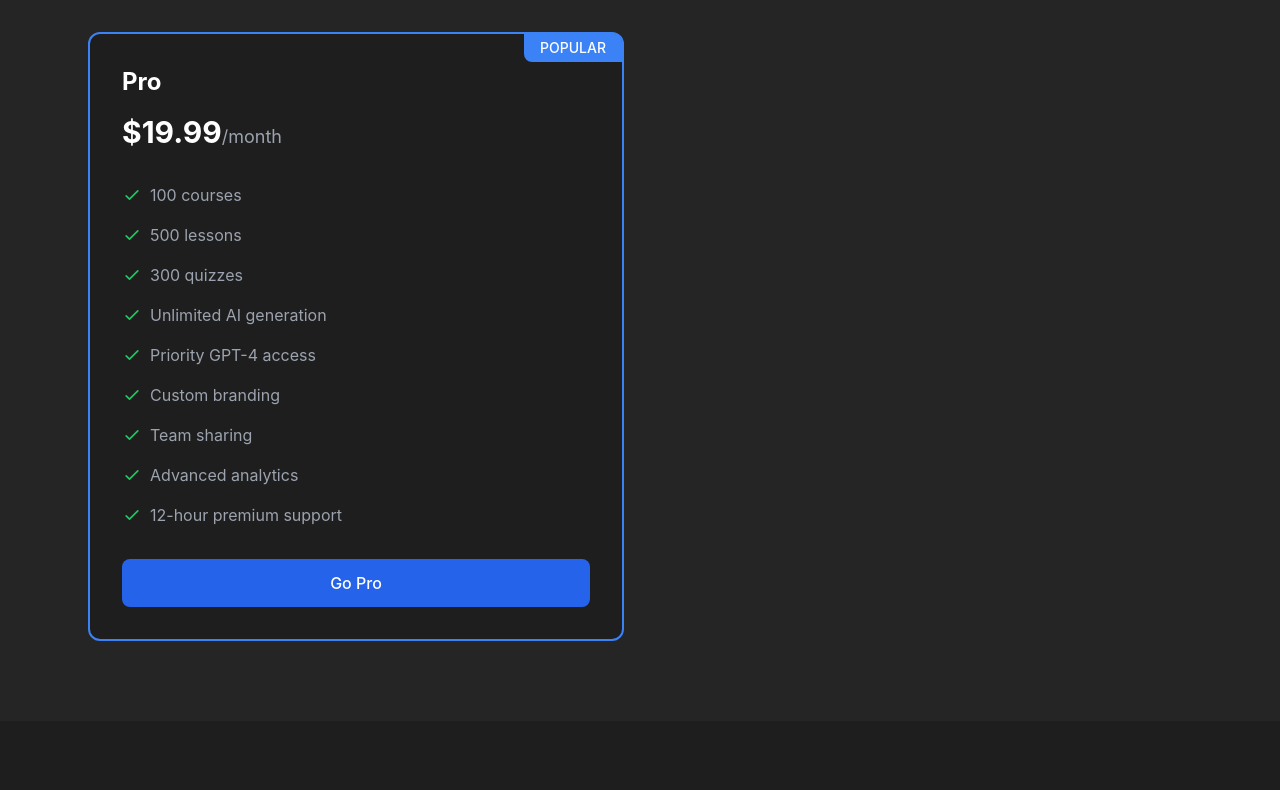
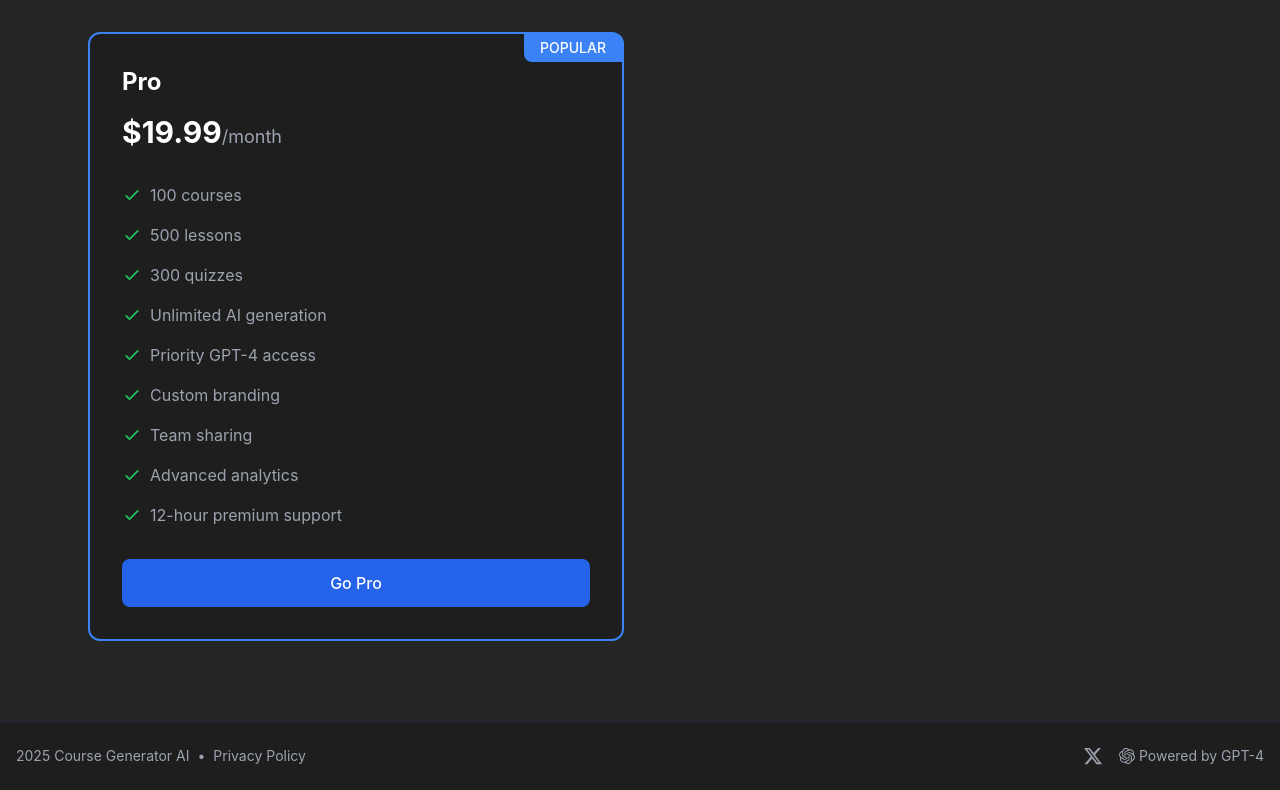
Before and after one commit to SHauny1122/course-generator-ai, a React (Vite) app: page / in a window 1280 px wide. Shown: the part 1747-2537 px from the top of the page. Before the commit the page ends 2468 px from the top, so only its background shows below. Built offline with nearby package versions, Linux system fonts and the light colour scheme; no server answers; what @react-pdf/renderer would draw is missing.

Commit message:
feat: Add footer with X link and privacy policy page

```diff
--- a/package.json
+++ b/package.json
@@ -26,6 +26,7 @@
     "openai": "^4.84.1",
     "react": "^19.0.0",
     "react-dom": "^19.0.0",
+    "react-icons": "^5.5.0",
     "react-markdown": "^9.0.3",
     "react-router-dom": "^7.1.5"
   },
--- a/src/App.tsx
+++ b/src/App.tsx
@@ -3,6 +3,8 @@
 import LandingPage from './components/LandingPage';
 import Dashboard from './components/Dashboard';
 import LearnMore from './components/LearnMore';
+import PrivacyPolicy from './components/PrivacyPolicy';
+import Footer from './components/Footer';
 import { supabase } from './lib/supabaseClient';
 import { Session } from '@supabase/supabase-js';
 import { SubscriptionProvider } from './contexts/SubscriptionContext';
@@ -38,26 +40,38 @@
   }
 
   return (
-    <>
+    <Router>
       <SubscriptionProvider>
-        <Router>
-          <div className="min-h-screen bg-[#1E1E1E]">
+        <div className="min-h-screen flex flex-col bg-[#1E1E1E]">
           <RoutesComponent>
             <Route
               path="/"
-                element={!session ? <LandingPage /> : <Navigate to="/dashboard" />}
+              element={
+                session ? (
+                  <Navigate to="/dashboard" replace />
+                ) : (
+                  <LandingPage />
+                )
+              }
             />
             <Route
               path="/dashboard"
-                element={session ? <Dashboard /> : <Navigate to="/" />}
+              element={
+                session ? (
+                  <Dashboard session={session} />
+                ) : (
+                  <Navigate to="/" replace />
+                )
+              }
             />
             <Route path="/learn-more" element={<LearnMore />} />
+            <Route path="/privacy" element={<PrivacyPolicy />} />
           </RoutesComponent>
+          <Footer />
+          <Analytics />
         </div>
+      </SubscriptionProvider>
     </Router>
-      </SubscriptionProvider>
-      <Analytics />
-    </>
   );
 }
 
--- /dev/null
+++ b/src/components/Footer.tsx
@@ -0,0 +1,40 @@
+import { FaXTwitter } from 'react-icons/fa6';
+import { SiOpenai } from 'react-icons/si';
+
+const Footer = () => {
+  return (
+    <footer className="w-full bg-[#1E1E1E] border-t border-gray-800 py-6 mt-auto">
+      <div className="max-w-7xl mx-auto px-4 flex flex-col sm:flex-row items-center justify-between">
+        <div className="flex items-center space-x-2 text-gray-400 text-sm">
+          <span> {new Date().getFullYear()} Course Generator AI</span>
+          <span className="hidden sm:inline">•</span>
+          <a
+            href="/privacy"
+            className="hover:text-white transition-colors"
+          >
+            Privacy Policy
+          </a>
+        </div>
+
+        <div className="flex items-center space-x-4 mt-4 sm:mt-0">
+          <a
+            href="https://x.com/poweroverthink"
+            target="_blank"
+            rel="noopener noreferrer"
+            className="text-gray-400 hover:text-white transition-colors"
+            aria-label="Follow us on X (Twitter)"
+          >
+            <FaXTwitter className="w-5 h-5" />
+          </a>
+
+          <div className="flex items-center text-gray-400 text-sm">
+            <SiOpenai className="w-4 h-4 mr-1" />
+            <span>Powered by GPT-4</span>
+          </div>
+        </div>
+      </div>
+    </footer>
+  );
+};
+
+export default Footer;
--- /dev/null
+++ b/src/components/PrivacyPolicy.tsx
@@ -0,0 +1,58 @@
+const PrivacyPolicy = () => {
+  return (
+    <div className="max-w-4xl mx-auto px-4 py-12 text-gray-300">
+      <h1 className="text-4xl font-bold mb-8 text-white">Privacy Policy</h1>
+
+      <section className="mb-8">
+        <h2 className="text-2xl font-semibold mb-4 text-white">Overview</h2>
+        <p className="mb-4">
+          Course Generator AI is committed to protecting your privacy. This Privacy Policy explains how we collect, use, and safeguard your information when you use our service.
+        </p>
+      </section>
+
+      <section className="mb-8">
+        <h2 className="text-2xl font-semibold mb-4 text-white">Information We Collect</h2>
+        <ul className="list-disc pl-5 space-y-2">
+          <li>Account information (email, name)</li>
+          <li>Course generation data and preferences</li>
+          <li>Usage statistics</li>
+          <li>Payment information (processed securely through PayPal)</li>
+        </ul>
+      </section>
+
+      <section className="mb-8">
+        <h2 className="text-2xl font-semibold mb-4 text-white">How We Use Your Information</h2>
+        <ul className="list-disc pl-5 space-y-2">
+          <li>To provide and improve our course generation service</li>
+          <li>To process your payments and manage your subscription</li>
+          <li>To communicate with you about your account and updates</li>
+          <li>To analyze usage patterns and improve our service</li>
+        </ul>
+      </section>
+
+      <section className="mb-8">
+        <h2 className="text-2xl font-semibold mb-4 text-white">Data Security</h2>
+        <p className="mb-4">
+          We use industry-standard security measures to protect your data. Your content is stored securely, and we never share your personal information with third parties without your consent.
+        </p>
+      </section>
+
+      <section>
+        <h2 className="text-2xl font-semibold mb-4 text-white">Contact Us</h2>
+        <p>
+          If you have any questions about this Privacy Policy, please contact us on{' '}
+          <a
+            href="https://x.com/poweroverthink"
+            target="_blank"
+            rel="noopener noreferrer"
+            className="text-blue-400 hover:text-blue-300 transition-colors"
+          >
+            X (Twitter)
+          </a>.
+        </p>
+      </section>
+    </div>
+  );
+};
+
+export default PrivacyPolicy;
```
Also changed, not shown: 1 other file (tests, documents, lock files or other folders). Lines whose indentation alone changed are shown as unchanged.
